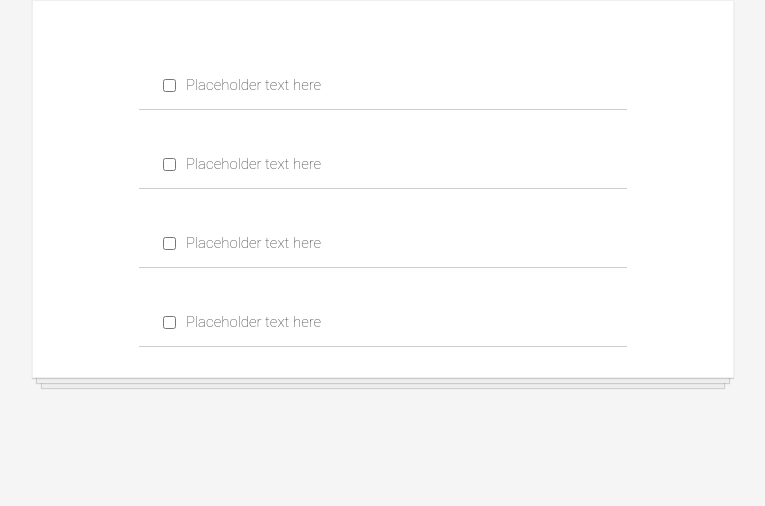
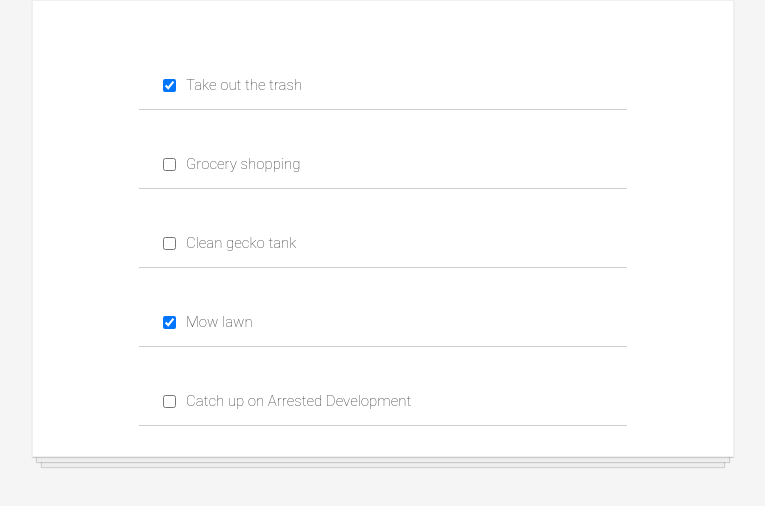
Before and after one commit to samuelmoutah/Todo-List, a React (Create React App) app: page / in a window 1280 px wide. Shown: the top 506 px of the page, without its empty margins (257-1022 px from the left). Built offline with nearby package versions, Linux system fonts and the light colour scheme.

Commit message:
mapping component practice

```diff
--- a/src/App.js
+++ b/src/App.js
@@ -1,14 +1,12 @@
 import React from 'react'
-import ReactDOM from 'react-dom'
 import TodoItem from './TodoItem';
+import todosData from './todosData'
 
 function App() {
+  const todoComponents = todosData.map(item => <TodoItem key={item.id} todos={item}/>)
   return(
     <div className="todo-list">
-      <TodoItem />
-      <TodoItem />
-      <TodoItem />
-      <TodoItem />
+      {todoComponents}
     </div>
   )
 }
--- a/src/TodoItem.js
+++ b/src/TodoItem.js
@@ -1,11 +1,10 @@
 import React from 'react'
-import ReactDOM from 'react-dom'
 
-function TodoItem() {
+function TodoItem(props) {
     return(
         <div className="todo-item">
-            <input type="checkbox" />
-            <p>Placeholder text here</p>
+            <input type="checkbox" checked={props.todos.completed}/>
+            <p>{props.todos.text}</p>
         </div>
     )
 }
```
